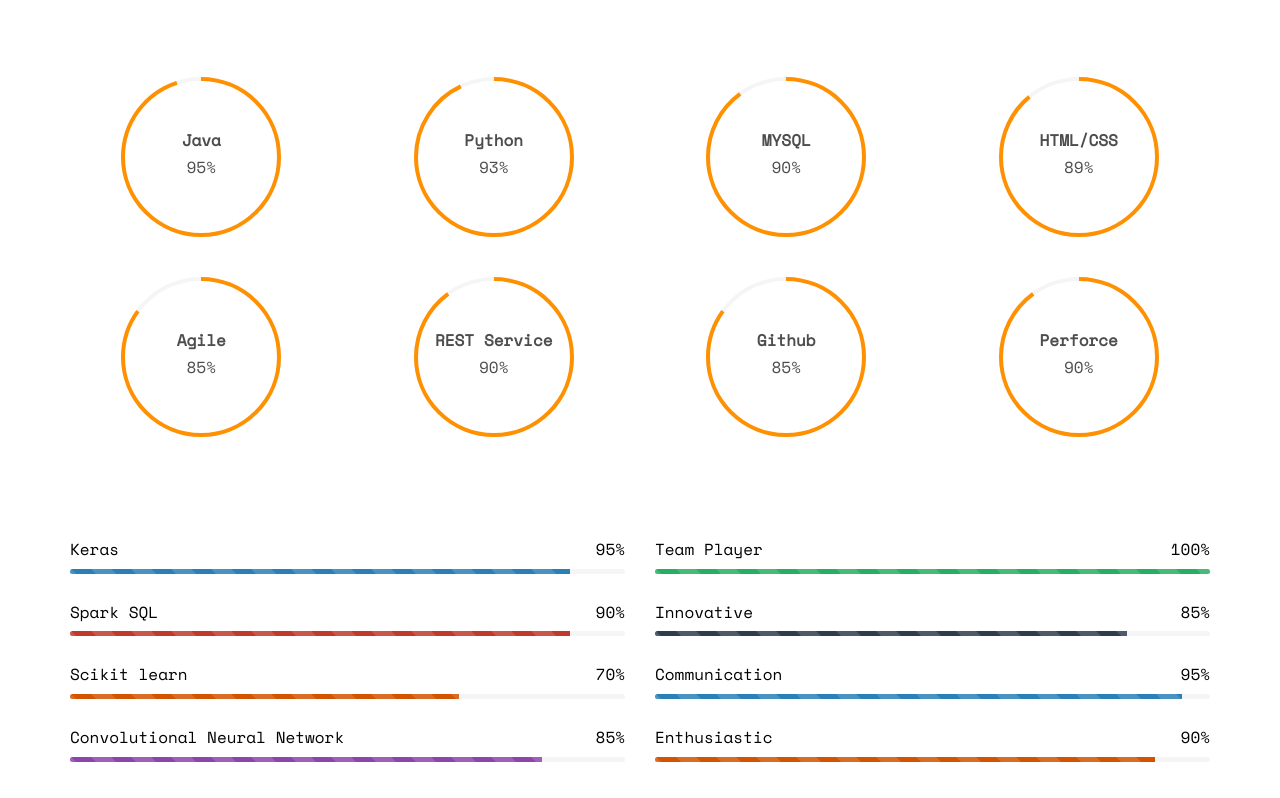
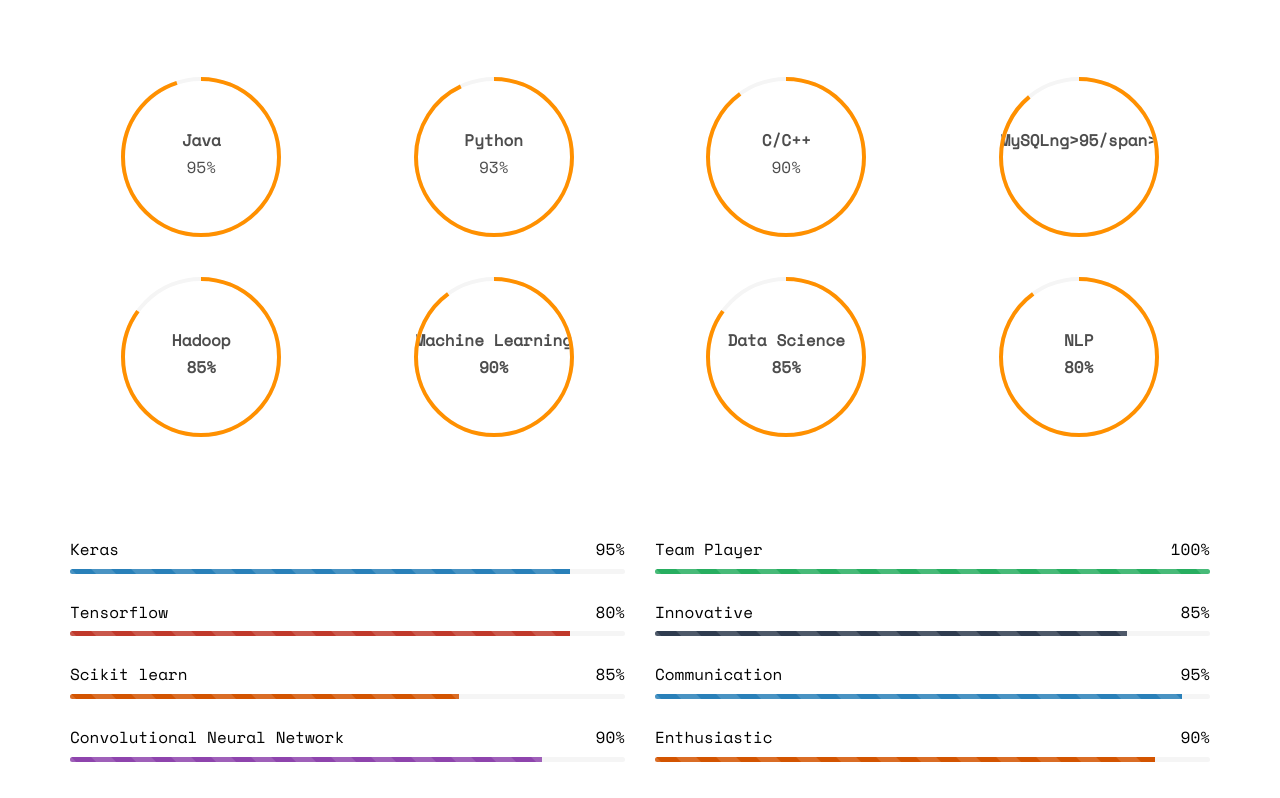
Before and after one commit to kapish5467/kapish5467.github.io, a plain HTML site: page index.html in a window 1280 px wide. Shown: the part 4202-5000 px from the top of the page. Drawn offline with nearby package versions, Linux system fonts and the light colour scheme; files whose address does not match are found by name.

Commit message:
Update index.html

```diff
--- a/index.html
+++ b/index.html
@@ -283,23 +283,23 @@
 					<div class="chart" data-percent="93"><span><strong>Python</strong>93%</span></div>
 				</div>
 				<div class="col-md-3 col-sm-6 col-xs-12 text-center">
-					<div class="chart" data-percent="90"><span><strong>MYSQL</strong>90%</span></div>
+					<div class="chart" data-percent="90"><span><strong>C/C++</strong>90%</span></div>
 				</div>
 
 				<div class="col-md-3 col-sm-6 col-xs-12 text-center">
-					<div class="chart" data-percent="89"><span><strong>HTML/CSS</strong>89%</span></div>
+					<div class="chart" data-percent="89"><span><strong>MySQLng>95/span></div>
 				</div>
 				<div class="col-md-3 col-sm-6 col-xs-12 text-center">
-					<div class="chart" data-percent="85"><span><strong>Agile</strong>85%</span></div>
+					<div class="chart" data-percent="85"><span><strong>Hadoop</strong>85%</span></div>
 				</div>
 				<div class="col-md-3 col-sm-6 col-xs-12 text-center">
-					<div class="chart" data-percent="90"><span><strong>REST Service</strong>90%</span></div>
+					<div class="chart" data-percent="90"><span><strong>Machine Learning</strong>90%</span></div>
 				</div>
 				<div class="col-md-3 col-sm-6 col-xs-12 text-center">
-					<div class="chart" data-percent="85"><span><strong>Github</strong>85%</span></div>
+					<div class="chart" data-percent="85"><span><strong>Data Science</strong>85%</span></div>
 				</div>
 				<div class="col-md-3 col-sm-6 col-xs-12 text-center">
-					<div class="chart" data-percent="90"><span><strong>Perforce</strong>90%</span></div>
+					<div class="chart" data-percent="90"><span><strong>NLP</strong>80%</span></div>
 				</div>
 			</div>
 			<div class="row">
@@ -313,7 +313,7 @@
 						</div>
 					</div>
 					<div class="progress-wrap">
-						<h3><span class="name-left">Spark SQL</span><span class="value-right">90%</span></h3>
+						<h3><span class="name-left">Tensorflow</span><span class="value-right">80%</span></h3>
 						<div class="progress">
 						  <div class="progress-bar progress-bar-2 progress-bar-striped active" role="progressbar"
 						  aria-valuenow="90" aria-valuemin="0" aria-valuemax="100" style="width:90%">
@@ -321,7 +321,7 @@
 						</div>
 					</div>
 					<div class="progress-wrap">
-						<h3><span class="name-left">Scikit learn</span><span class="value-right">70%</span></h3>
+						<h3><span class="name-left">Scikit learn</span><span class="value-right">85%</span></h3>
 						<div class="progress">
 						  <div class="progress-bar progress-bar-3 progress-bar-striped active" role="progressbar"
 						  aria-valuenow="80" aria-valuemin="0" aria-valuemax="100" style="width:70%">
@@ -329,7 +329,7 @@
 						</div>
 					</div>
 					<div class="progress-wrap">
-						<h3><span class="name-left">Convolutional Neural Network</span><span class="value-right">85%</span></h3>
+						<h3><span class="name-left">Convolutional Neural Network</span><span class="value-right">90%</span></h3>
 						<div class="progress">
 						  <div class="progress-bar progress-bar-4 progress-bar-striped active" role="progressbar"
 						  aria-valuenow="85" aria-valuemin="0" aria-valuemax="100" style="width:85%">
```
